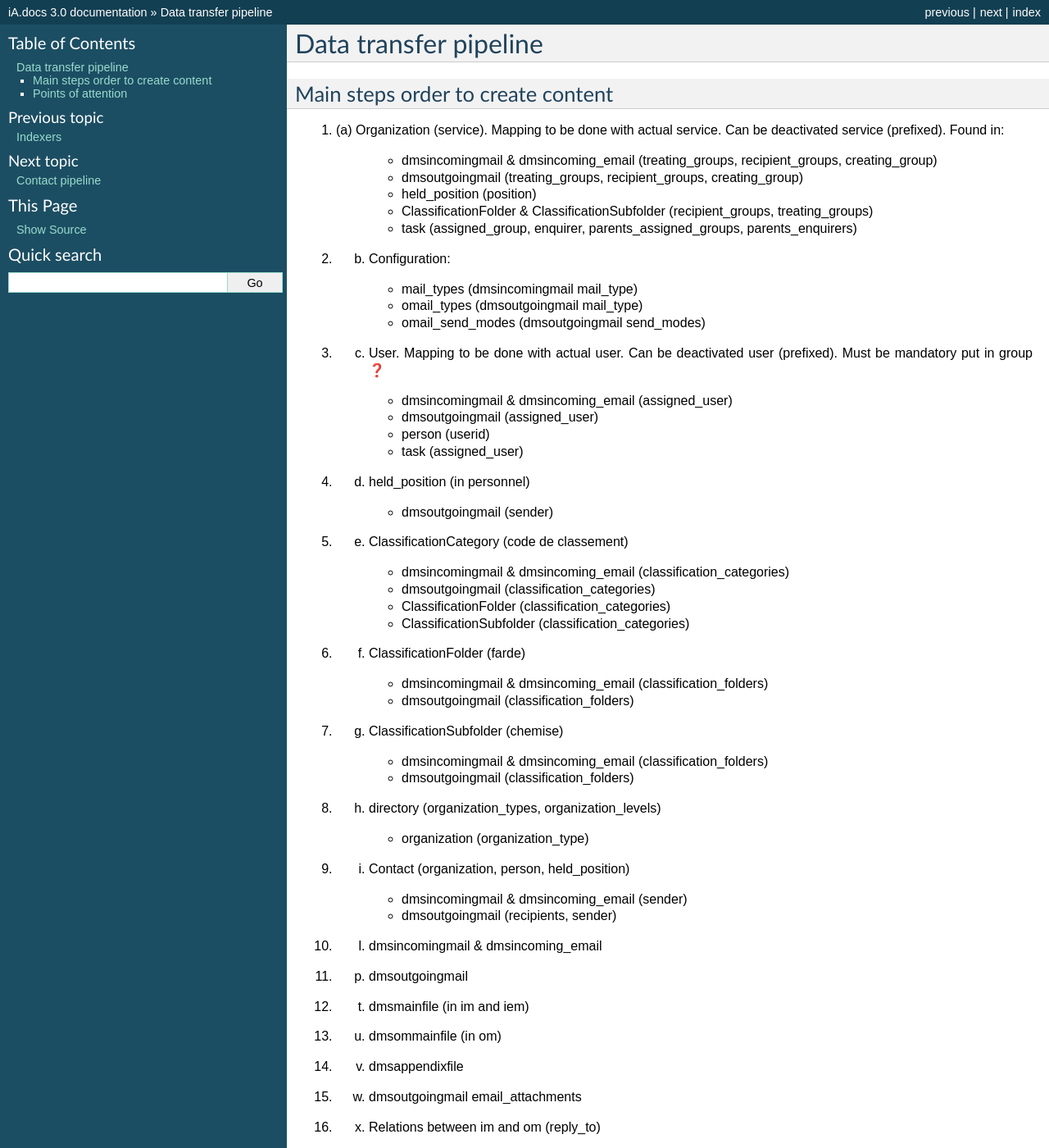
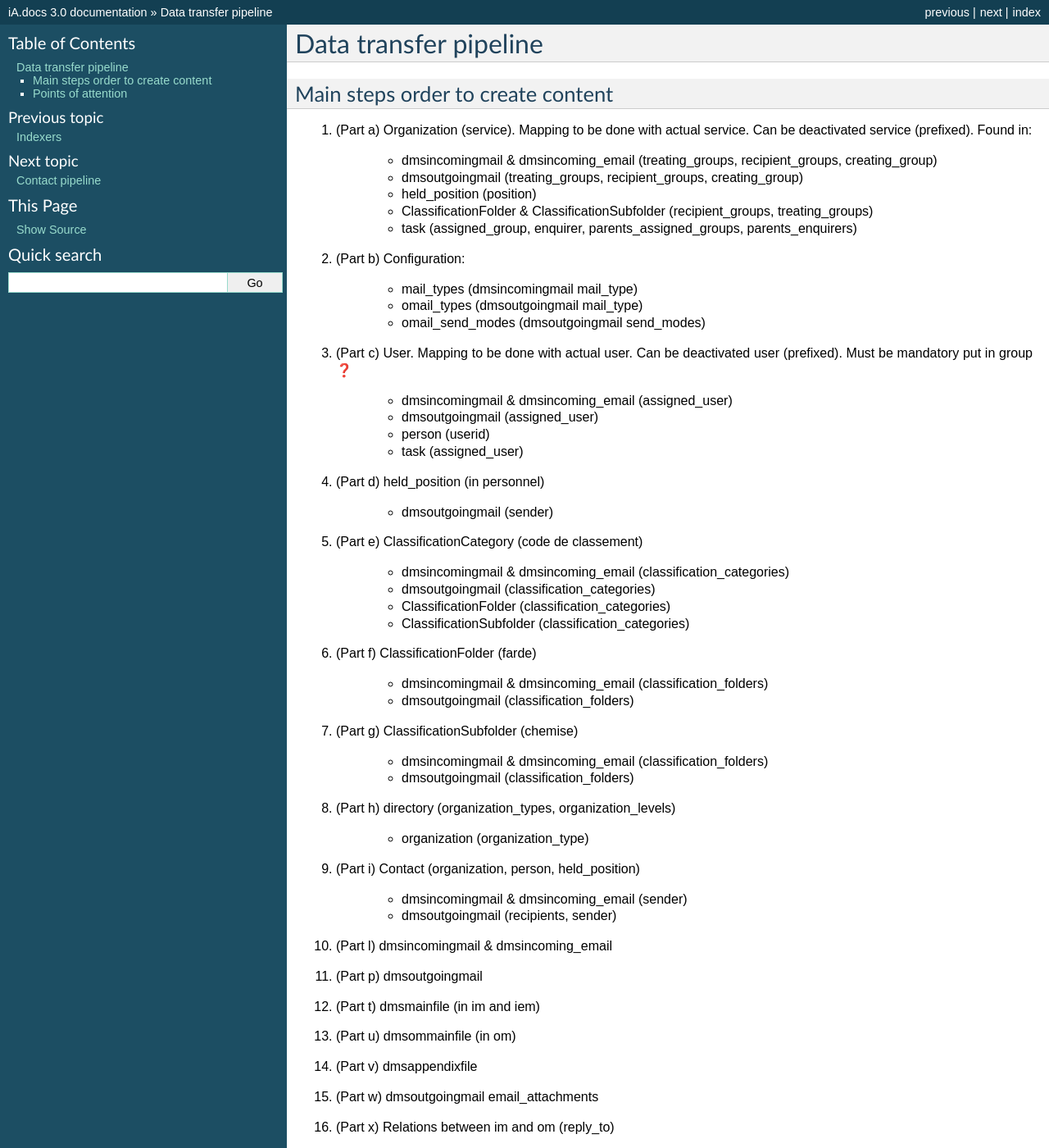
Before and after one commit to IMIO/server.dmsmail, a Sphinx documentation site: the page built from docs/source/pipeline_data_transfer.rst, in a window 1280 px wide and 1400 px high. Shown: the whole window at 82% size. Built offline with Sphinx 7.4.7, drawn with Linux system fonts in a browser that asks for light colours; some of the changed text lies outside the part shown.

Commit message:
Updated pipeline parts

```diff
--- a/docs/source/pipeline_data_transfer.rst
+++ b/docs/source/pipeline_data_transfer.rst
@@ -7,7 +7,7 @@ Data transfer pipeline
 Main steps order to create content
 **********************************
 
-#. (a) Organization (service). Mapping to be done with actual service. Can be deactivated service (prefixed).
+#. (Part a) Organization (service). Mapping to be done with actual service. Can be deactivated service (prefixed).
    Found in:
 
     * dmsincomingmail & dmsincoming_email (treating_groups, recipient_groups, creating_group)
@@ -16,57 +16,57 @@ Main steps order to create content
     * ClassificationFolder & ClassificationSubfolder (recipient_groups, treating_groups)
     * task (assigned_group, enquirer, parents_assigned_groups, parents_enquirers)
 
-#. (b) Configuration:
+#. (Part b) Configuration:
 
     * mail_types (dmsincomingmail mail_type)
     * omail_types (dmsoutgoingmail mail_type)
     * omail_send_modes (dmsoutgoingmail send_modes)
 
-#. (c) User. Mapping to be done with actual user. Can be deactivated user (prefixed). Must be mandatory put in group ❓
+#. (Part c) User. Mapping to be done with actual user. Can be deactivated user (prefixed). Must be mandatory put in group ❓
 
     * dmsincomingmail & dmsincoming_email (assigned_user)
     * dmsoutgoingmail (assigned_user)
     * person (userid)
     * task (assigned_user)
 
-#. (d) held_position (in personnel)
+#. (Part d) held_position (in personnel)
 
     * dmsoutgoingmail (sender)
 
-#. (e) ClassificationCategory (code de classement)
+#. (Part e) ClassificationCategory (code de classement)
 
     * dmsincomingmail & dmsincoming_email (classification_categories)
     * dmsoutgoingmail (classification_categories)
     * ClassificationFolder (classification_categories)
     * ClassificationSubfolder (classification_categories)
 
-#. (f) ClassificationFolder (farde)
+#. (Part f) ClassificationFolder (farde)
 
     * dmsincomingmail & dmsincoming_email (classification_folders)
     * dmsoutgoingmail (classification_folders)
 
-#. (g) ClassificationSubfolder (chemise)
+#. (Part g) ClassificationSubfolder (chemise)
 
     * dmsincomingmail & dmsincoming_email (classification_folders)
     * dmsoutgoingmail (classification_folders)
 
-#. (h) directory (organization_types, organization_levels)
+#. (Part h) directory (organization_types, organization_levels)
 
     * organization (organization_type)
 
-#. (i) Contact (organization, person, held_position)
+#. (Part i) Contact (organization, person, held_position)
 
     * dmsincomingmail & dmsincoming_email (sender)
     * dmsoutgoingmail (recipients, sender)
 
-#. (l) dmsincomingmail & dmsincoming_email
-#. (p) dmsoutgoingmail
-#. (t) dmsmainfile (in im and iem)
-#. (u) dmsommainfile (in om)
-#. (v) dmsappendixfile
-#. (w) dmsoutgoingmail email_attachments
-#. (x) Relations between im and om (reply_to)
-#. (y) tasks ❓
+#. (Part l) dmsincomingmail & dmsincoming_email
+#. (Part p) dmsoutgoingmail
+#. (Part t) dmsmainfile (in im and iem)
+#. (Part u) dmsommainfile (in om)
+#. (Part v) dmsappendixfile
+#. (Part w) dmsoutgoingmail email_attachments
+#. (Part x) Relations between im and om (reply_to)
+#. (Part y) tasks ❓
 
 *******************
 Points of attention
```
